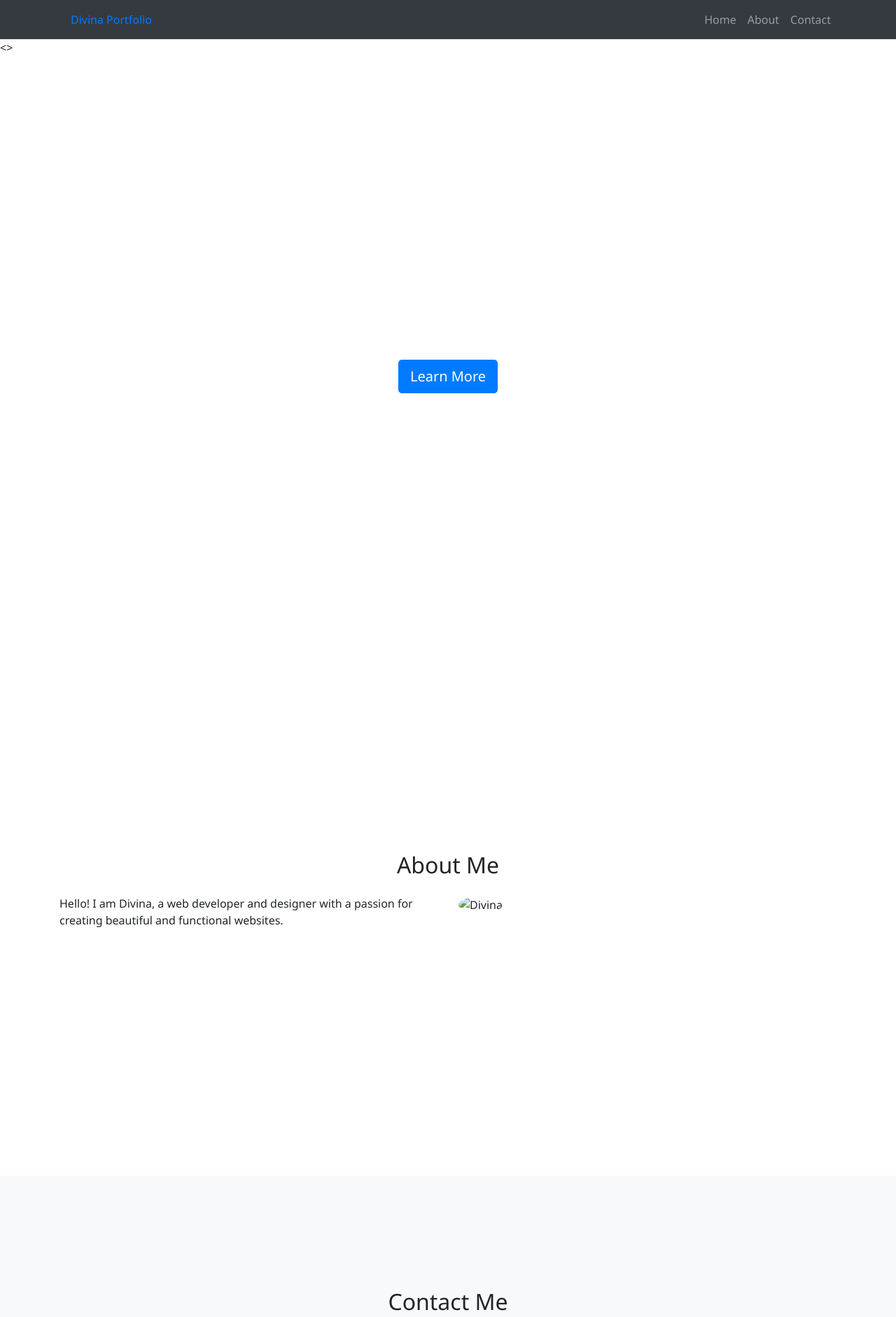
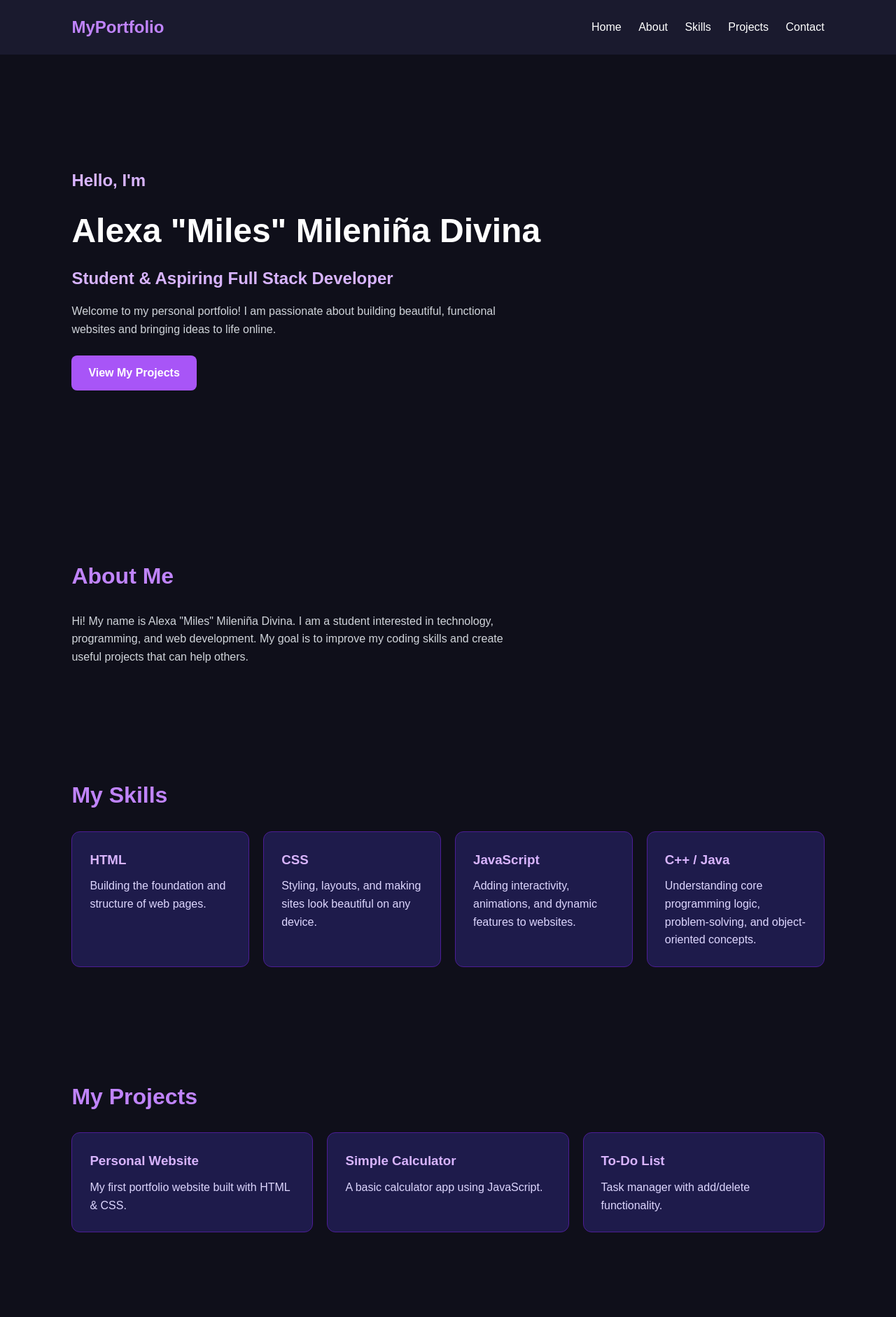
Before and after one commit to alexadivina/Divina-Portfolio, a plain HTML site: page index.html in a window 1280 px wide. Shown: the top 1882 px of the page at 70% size. Drawn offline with nearby package versions, Linux system fonts and the light colour scheme.

Commit message:
First commit:MyPortfolio

```diff
--- a/index.html
+++ b/index.html
@@ -1,87 +1,230 @@
 <!DOCTYPE html>
 <html lang="en">
 <head>
-   <meta charset="UTF-8"><>
-   <link href="https://stackpath.bootstrapcdn.com/bootstrap/4.5.2/css/bootstrap.min.css" rel="stylesheet">
+    <meta charset="UTF-8">
+    <meta name="viewport" content="width=device-width, initial-scale=1.0">
+    <title>My Portfolio - Alexa Miles Divina</title>
 
-   <!-- Custom CSS -->
-    <link rel="stylesheet" href="style.css">
+    <style>
+        * {
+            margin: 0;
+            padding: 0;
+            box-sizing: border-box;
+            scroll-behavior: smooth;
+        }
+
+        body {
+            font-family: Arial, sans-serif;
+            background: #0f0f1a;
+            color: white;
+            line-height: 1.6;
+        }
+
+        header {
+            background: #1a1a2e;
+            padding: 20px 8%;
+            display: flex;
+            justify-content: space-between;
+            align-items: center;
+            position: sticky;
+            top: 0;
+        }
+
+        .logo {
+            color: #c084fc;
+            font-size: 24px;
+            font-weight: bold;
+        }
+
+        nav a {
+            color: white;
+            text-decoration: none;
+            margin-left: 20px;
+        }
+
+        nav a:hover {
+            color: #c084fc;
+        }
+
+        section {
+            padding: 80px 8%;
+        }
+
+        .home {
+            min-height: 80vh;
+            display: flex;
+            flex-direction: column;
+            justify-content: center;
+        }
+
+        .home h1 {
+            font-size: 48px;
+            margin-bottom: 10px;
+        }
+
+        .home h2 {
+            color: #d8b4fe;
+            margin-bottom: 15px;
+        }
+
+        .home p, .about p {
+            color: #d1d5db;
+            max-width: 650px;
+        }
+
+        .btn {
+            display: inline-block;
+            margin-top: 25px;
+            padding: 12px 24px;
+            background: #a855f7;
+            color: #ffffff;
+            text-decoration: none;
+            border-radius: 8px;
+            font-weight: bold;
+            width: fit-content;
+        }
+
+        .btn:hover {
+            background: #c084fc;
+        }
+
+        .section-title {
+            font-size: 32px;
+            margin-bottom: 25px;
+            color: #c084fc;
+        }
+
+        .skills, .projects-grid {
+            display: grid;
+            grid-template-columns: repeat(auto-fit, minmax(200px, 1fr));
+            gap: 20px;
+        }
+
+        .card {
+            background: #1e1b4b;
+            padding: 25px;
+            border-radius: 12px;
+            border: 1px solid #4c1d95;
+        }
+
+        .card h3 {
+            margin-bottom: 10px;
+            color: #d8b4fe;
+        }
+
+        .card p {
+            color: #ddd6fe;
+        }
+
+        .contact p {
+            margin: 10px 0;
+            color: #d1d5db;
+        }
+
+        footer {
+            text-align: center;
+            padding: 25px;
+            background: #1a1a2e;
+            color: #a5b4fc;
+        }
+
+        @media (max-width: 600px) {
+            header {
+                flex-direction: column;
+                gap: 12px;
+            }
+
+            nav a {
+                margin: 0 6px;
+                font-size: 14px;
+            }
+
+            .home h1 {
+                font-size: 34px;
+            }
+
+            section {
+                padding: 55px 6%;
+            }
+        }
+    </style>
 </head>
+
 <body>
 
-    <!-- Navigation -->
-    <nav class="navbar navbar-expand-lg navbar-dark bg-dark fixed-top">
-        <div class="container">
-           <a class="navbar -brand" href="#home">
-             <i data-lucide="code -2" class="me-2"></i>Divina Portfolio
-        </a>
+    <header>
+        <div class="logo">MyPortfolio</div>
+        <nav>
+            <a href="#home">Home</a>
+            <a href="#about">About</a>
+            <a href="#skills">Skills</a>
+            <a href="#projects">Projects</a>
+            <a href="#contact">Contact</a>
+        </nav>
+    </header>
 
-        <button class="navbar-toggler" type="button" data-toggle="collapse" data-target="#navlinks">
-            <span class="navbar-toggler-icon"></span>
-        </button>
-
-        <div class="collapse navbar-collapse" id="navlinks">
-            <ul class="navbar-nav ml-auto">
-                <li class="nav-item">
-                    <a class="nav-link" href="#home">Home</a>
-                </li>
-                <li class="nav-item">
-                    <a class="nav-link" href="#about">About</a>
-                </li>
-                <li class="nav-item">
-                <a class="nav-link" href="#contact">Contact</a>
-            </ul>
-        </div>
-    </div>
-    </nav>
-
-    <!-- Home Section - welcome page -->
-     <section id="home" class="hero">
-        <div class="container text-center text-white">
-            <h1 class="display-4">Welcome to my Portfolio</h1>
-            <p class="Lead">I am Divina, a passionate web developer and designer.</p>
-            <a href="#about" class="btn btn-primary btn-lg">Learn More</a>
-        </div>
+    <section class="home" id="home">
+        <h2>Hello, I'm</h2>
+        <h1>Alexa "Miles" Mileniña Divina</h1>
+        <h2>Student & Aspiring Full Stack Developer</h2>
+        <p>Welcome to my personal portfolio! I am passionate about building beautiful, functional websites and bringing ideas to life online.</p>
+        <a href="#projects" class="btn">View My Projects</a>
     </section>
 
-     <!-- About Me Section -->
-      <section id="about" class="py-5">
-        <div class="container">
-            <h2 class="text-center mb-4">About Me</h2>
-            <div class="row">
-                <div class="col-md-6">
-                    <p>Hello! I am Divina, a web developer and designer with a passion for creating beautiful and functional websites.</p>
+    <section class="about" id="about">
+        <h2 class="section-title">About Me</h2>
+        <p>Hi! My name is Alexa "Miles" Mileniña Divina. I am a student interested in technology, programming, and web development. My goal is to improve my coding skills and create useful projects that can help others.</p>
+    </section>
+
+    <section id="skills">
+        <h2 class="section-title">My Skills</h2>
+        <div class="skills">
+            <div class="card">
+                <h3>HTML</h3>
+                <p>Building the foundation and structure of web pages.</p>
             </div>
-                <div class="col-md-6">
-                    <img src="profile.jpg" alt="Divina" class="img-fluid rounded-circle">
+            <div class="card">
+                <h3>CSS</h3>
+                <p>Styling, layouts, and making sites look beautiful on any device.</p>
             </div>
+            <div class="card">
+                <h3>JavaScript</h3>
+                <p>Adding interactivity, animations, and dynamic features to websites.</p>
             </div>
+            <div class="card">
+                <h3>C++ / Java</h3>
+                <p>Understanding core programming logic, problem-solving, and object-oriented concepts.</p>
             </div>
         </div>
     </section>
 
-      <!-- Contact Section -->
-       <section id="contact" class="py-5 bg-light">
-        <div class="container">
-            <h2 class="text-center mb-5">Contact Me</h2>
-            <div class="row justify-content-center">
-                <div class="col-md-8">
-                    <form>
-                        <div class="mb-3">
-                            <label for="name" class="form-label">Name</label>
-                        <input type="text" class="form-control" id="name" placeholder="Enter Name">
+    <section id="projects">
+        <h2 class="section-title">My Projects</h2>
+        <div class="projects-grid">
+            <div class="card">
+                <h3>Personal Website</h3>
+                <p>My first portfolio website built with HTML & CSS.</p>
             </div>
-                        <div class="mb-3">
-                            <label for="email" class="form-label">Email</label>
-                        <input type="email" class="form-control" id="email" placeholder="Enter Email">
+            <div class="card">
+                <h3>Simple Calculator</h3>
+                <p>A basic calculator app using JavaScript.</p>
             </div>
-                        <div class="mb-3">
-                            <label for="message" class="form-label">Messge</label>
-                            <textarea class="form-control" id="message" rows="5" placeholder="Enter Message"></textarea>
-                        </div>
-                        <button type="submit" class="btn btn-primary">Send Message</button>
-                    </form>
-                </div>
+            <div class="card">
+                <h3>To-Do List</h3>
+                <p>Task manager with add/delete functionality.</p>
             </div>
         </div>
     </section>
+
+    <section class="contact" id="contact">
+        <h2 class="section-title">Contact Me</h2>
+        <p>📧 Email: alexa.divina@email.com</p>
+        <p>📍 Location: Silang Cavite, Philippines</p>
+    </section>
+
+    <footer>
+        <p>&copy; 2026 Alexa "Miles" Mileniña Divina. All rights reserved.</p>
+    </footer>
+
+</body>
+</html>
```
Lines whose indentation alone changed are shown as unchanged.
